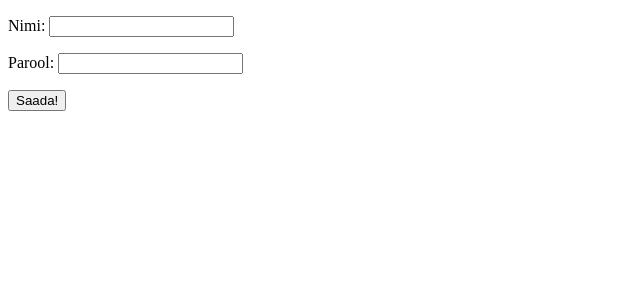
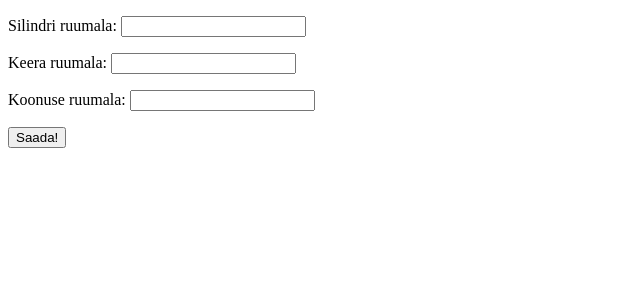
Before and after one commit to ArturAleksejev/veeb_php, a PHP site: page / in a window 1280 px wide. Shown: the top 300 px of the page, without its empty margins (0-640 px from the left). Run offline with PHP 8.4, Linux system fonts and the light colour scheme.

Commit message:
keera, koonuse, silindri ruumalad

```diff
--- a/php_alused/form/index.html
+++ b/php_alused/form/index.html
@@ -7,13 +7,17 @@
 <body>
     <form method="get" action="vormi_tootlus.php">
         <p>
-            <label>Nimi:</label>
-            <input type="text" name="nimi">
+            <label>Silindri ruumala:</label>
+            <input type="text" name="silindriruumala">
         </p>
         <p>
-            <label>Parool:</label>
-            <input type="text" name="parool">
+            <label>Keera ruumala:</label>
+            <input type="text" name="keeraruumala">
+        </p>
         <p>
+            <label>Koonuse ruumala:</label>
+            <input type="text" name="koonuseruumala">
+        </p>
             <input type="submit" value="Saada!">
         </p>
     </form>
```
Also changed, not shown: php_alused/form/vormi_tootlus.php (+5 -7 lines).
